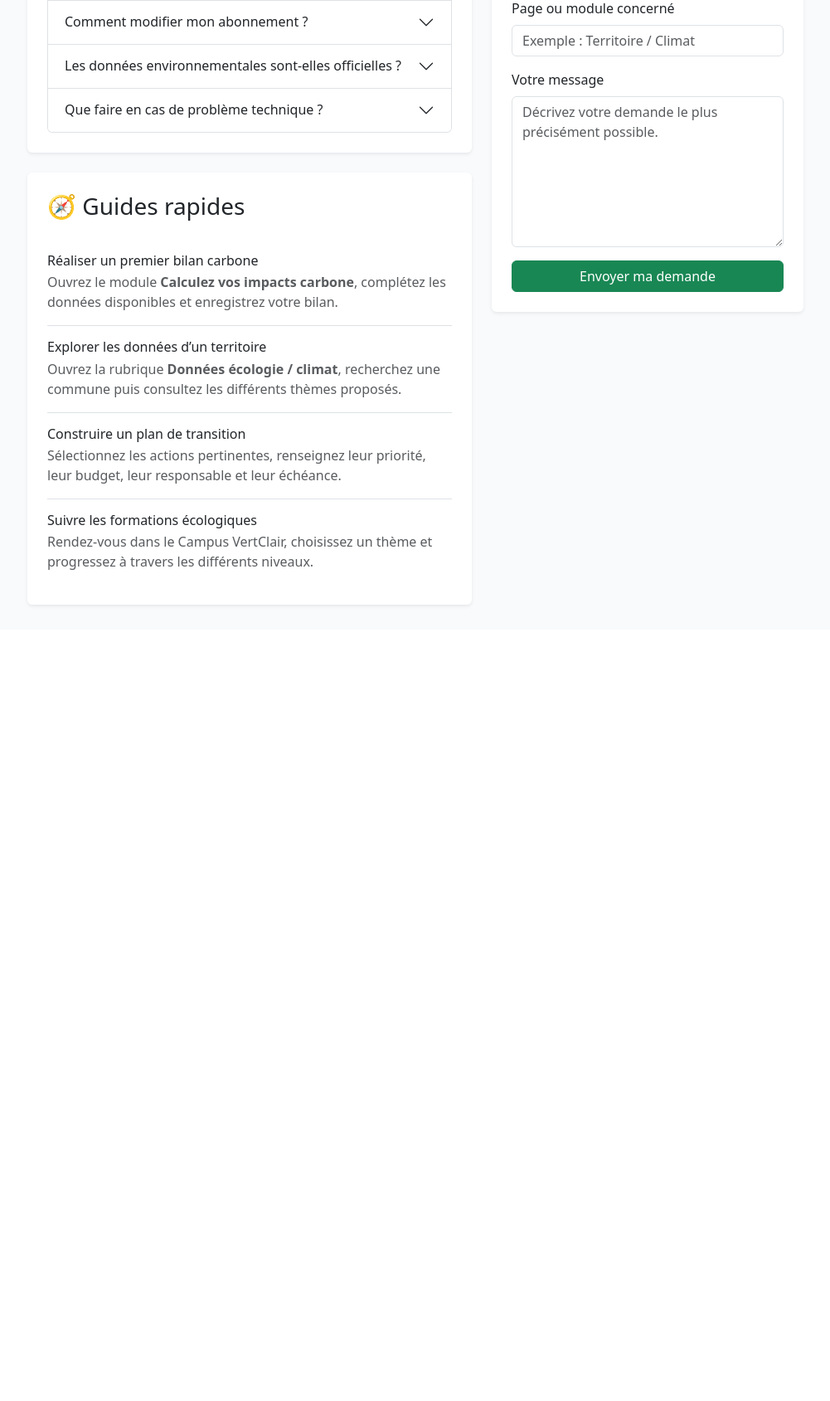
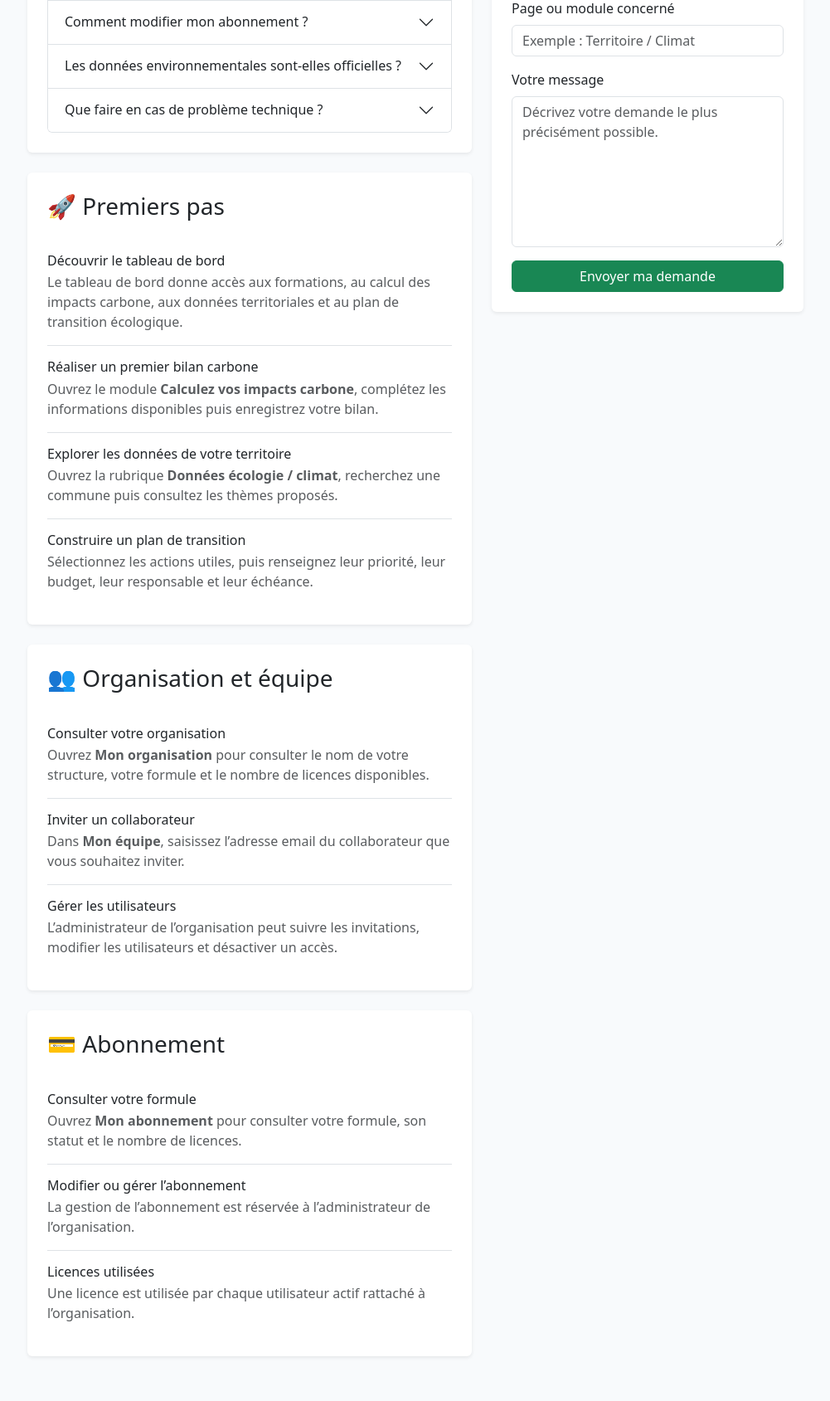
Before and after one commit to KhaledBOUGHAZI/VertClair-Plateforme, a Django app: page /centre-aide/ in a window 1280 px wide. Shown: the part 894-2583 px from the top of the page at 83% size, without its empty margins (269-1270 px from the left). Before the commit the page ends 1626 px from the top, so only its background shows below. Run offline with Django 5.2, Linux system fonts and the light colour scheme; the visitor is signed in with stand-in values (Sample User, id 1).

```diff
--- a/accounts/urls.py
+++ b/accounts/urls.py
@@ -40,7 +40,7 @@ from accounts.views.aide import centre_aide
 from .views import (
     home,
     login_view,
-    logout_view,
+    deconnexion,
     dashboard,
     campus,
     formations,
@@ -102,7 +102,7 @@ path(
     path("", home, name="home"),
 
     path("login/", login_view, name="login"),
-    path("logout/", logout_view, name="logout"),
+    path("logout/", deconnexion, name="logout"),
 
     path("dashboard/", dashboard, name="dashboard"),
     path(
--- a/templates/aide/centre_aide.html
+++ b/templates/aide/centre_aide.html
@@ -47,7 +47,7 @@
     <div class="row g-4 mb-5">
 
     <div class="col-md-6 col-xl-3">
-        <a href="#guides" class="text-decoration-none text-dark">
+        <a href="#premiers-pas" class="text-decoration-none text-dark">
             <div class="card h-100 shadow-sm border-0">
                 <div class="card-body">
                     <div class="fs-2 mb-3">🚀</div>
@@ -61,7 +61,7 @@
     </div>
 
     <div class="col-md-6 col-xl-3">
-        <a href="#guides" class="text-decoration-none text-dark">
+        <a href="#organisation-equipe" class="text-decoration-none text-dark">
             <div class="card h-100 shadow-sm border-0">
                 <div class="card-body">
                     <div class="fs-2 mb-3">👥</div>
@@ -75,7 +75,7 @@
     </div>
 
     <div class="col-md-6 col-xl-3">
-        <a href="#faq" class="text-decoration-none text-dark">
+        <a href="#abonnement" class="text-decoration-none text-dark">
             <div class="card h-100 shadow-sm border-0">
                 <div class="card-body">
                     <div class="fs-2 mb-3">💳</div>
@@ -89,7 +89,7 @@
     </div>
 
     <div class="col-md-6 col-xl-3">
-        <a href="#contact" class="text-decoration-none text-dark">
+        <a href="#assistance" class="text-decoration-none text-dark">
             <div class="card h-100 shadow-sm border-0">
                 <div class="card-body">
                     <div class="fs-2 mb-3">🐞</div>
@@ -315,12 +315,23 @@
                 </div>
             </div>
 
-            <div class="card shadow-sm border-0" id="guides">
+            <div class="card shadow-sm border-0 mb-4" id="premiers-pas">
     <div class="card-body p-4">
 
-                    <h3 class="mb-4">🧭 Guides rapides</h3>
+        <h3 class="mb-4">🚀 Premiers pas</h3>
 
         <div class="list-group list-group-flush">
+
+            <div class="list-group-item px-0 py-3">
+                <h6 class="mb-1">
+                    Découvrir le tableau de bord
+                </h6>
+                <p class="text-muted mb-0">
+                    Le tableau de bord donne accès aux formations,
+                    au calcul des impacts carbone, aux données territoriales
+                    et au plan de transition écologique.
+                </p>
+            </div>
 
             <div class="list-group-item px-0 py-3">
                 <h6 class="mb-1">
@@ -329,20 +340,19 @@
                 <p class="text-muted mb-0">
                     Ouvrez le module
                     <strong>Calculez vos impacts carbone</strong>,
-                                complétez les données disponibles et enregistrez
-                                votre bilan.
+                    complétez les informations disponibles
+                    puis enregistrez votre bilan.
                 </p>
             </div>
 
             <div class="list-group-item px-0 py-3">
                 <h6 class="mb-1">
-                                Explorer les données d’un territoire
+                    Explorer les données de votre territoire
                 </h6>
                 <p class="text-muted mb-0">
                     Ouvrez la rubrique
                     <strong>Données écologie / climat</strong>,
-                                recherchez une commune puis consultez
-                                les différents thèmes proposés.
+                    recherchez une commune puis consultez les thèmes proposés.
                 </p>
             </div>
 
@@ -351,20 +361,97 @@
                     Construire un plan de transition
                 </h6>
                 <p class="text-muted mb-0">
-                                Sélectionnez les actions pertinentes,
-                                renseignez leur priorité, leur budget,
+                    Sélectionnez les actions utiles,
+                    puis renseignez leur priorité, leur budget,
                     leur responsable et leur échéance.
+                </p>
+            </div>
+
+        </div>
+
+    </div>
+</div>
+
+<div class="card shadow-sm border-0 mb-4" id="organisation-equipe">
+    <div class="card-body p-4">
+
+        <h3 class="mb-4">👥 Organisation et équipe</h3>
+
+        <div class="list-group list-group-flush">
+
+            <div class="list-group-item px-0 py-3">
+                <h6 class="mb-1">
+                    Consulter votre organisation
+                </h6>
+                <p class="text-muted mb-0">
+                    Ouvrez <strong>Mon organisation</strong>
+                    pour consulter le nom de votre structure,
+                    votre formule et le nombre de licences disponibles.
                 </p>
             </div>
 
             <div class="list-group-item px-0 py-3">
                 <h6 class="mb-1">
-                                Suivre les formations écologiques
+                    Inviter un collaborateur
                 </h6>
                 <p class="text-muted mb-0">
-                                Rendez-vous dans le Campus VertClair,
-                                choisissez un thème et progressez
-                                à travers les différents niveaux.
+                    Dans <strong>Mon équipe</strong>,
+                    saisissez l’adresse email du collaborateur
+                    que vous souhaitez inviter.
+                </p>
+            </div>
+
+            <div class="list-group-item px-0 py-3">
+                <h6 class="mb-1">
+                    Gérer les utilisateurs
+                </h6>
+                <p class="text-muted mb-0">
+                    L’administrateur de l’organisation peut suivre
+                    les invitations, modifier les utilisateurs
+                    et désactiver un accès.
+                </p>
+            </div>
+
+        </div>
+
+    </div>
+</div>
+
+<div class="card shadow-sm border-0 mb-4" id="abonnement">
+    <div class="card-body p-4">
+
+        <h3 class="mb-4">💳 Abonnement</h3>
+
+        <div class="list-group list-group-flush">
+
+            <div class="list-group-item px-0 py-3">
+                <h6 class="mb-1">
+                    Consulter votre formule
+                </h6>
+                <p class="text-muted mb-0">
+                    Ouvrez <strong>Mon abonnement</strong>
+                    pour consulter votre formule,
+                    son statut et le nombre de licences.
+                </p>
+            </div>
+
+            <div class="list-group-item px-0 py-3">
+                <h6 class="mb-1">
+                    Modifier ou gérer l’abonnement
+                </h6>
+                <p class="text-muted mb-0">
+                    La gestion de l’abonnement est réservée
+                    à l’administrateur de l’organisation.
+                </p>
+            </div>
+
+            <div class="list-group-item px-0 py-3">
+                <h6 class="mb-1">
+                    Licences utilisées
+                </h6>
+                <p class="text-muted mb-0">
+                    Une licence est utilisée par chaque utilisateur actif
+                    rattaché à l’organisation.
                 </p>
             </div>
 
@@ -377,7 +464,7 @@
 
         <div class="col-xl-5">
 
-            <div class="card shadow-sm border-0" id="contact">
+                <div class="card shadow-sm border-0" id="assistance">
                     <div class="card-body p-4">
 
                     <h3 class="mb-2">✉️ Contacter l’équipe VertClair</h3>
--- a/templates/territoire_alimentation.html
+++ b/templates/territoire_alimentation.html
@@ -112,7 +112,7 @@
 <script src="{% static 'js/territoire/alimentation-acteurs.js' %}?v=5"></script>
 <script src="{% static 'js/territoire/alimentation-indice.js' %}?v=7"></script>
 <script src="{% static 'js/territoire/alimentation-actions.js' %}?v=5"></script>
-<script src="{% static 'js/territoire/alimentation-navigation.js' %}?v=1"></script>
+
 <script src="{% static 'js/territoire/alimentation-main.js' %}?v=8"></script>
 
 {% endblock %}
```
Also changed, not shown: accounts/views/pages.py (+5 -6 lines). Lines whose indentation alone changed are shown as unchanged.
